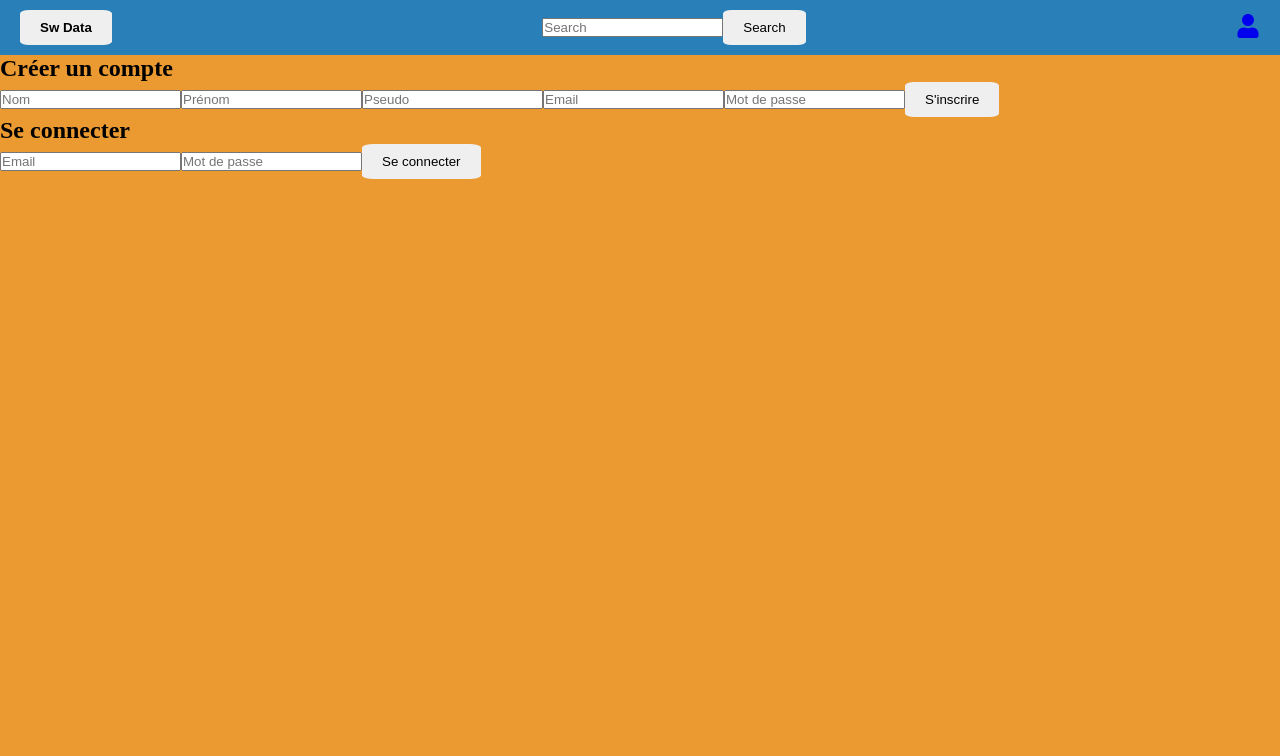
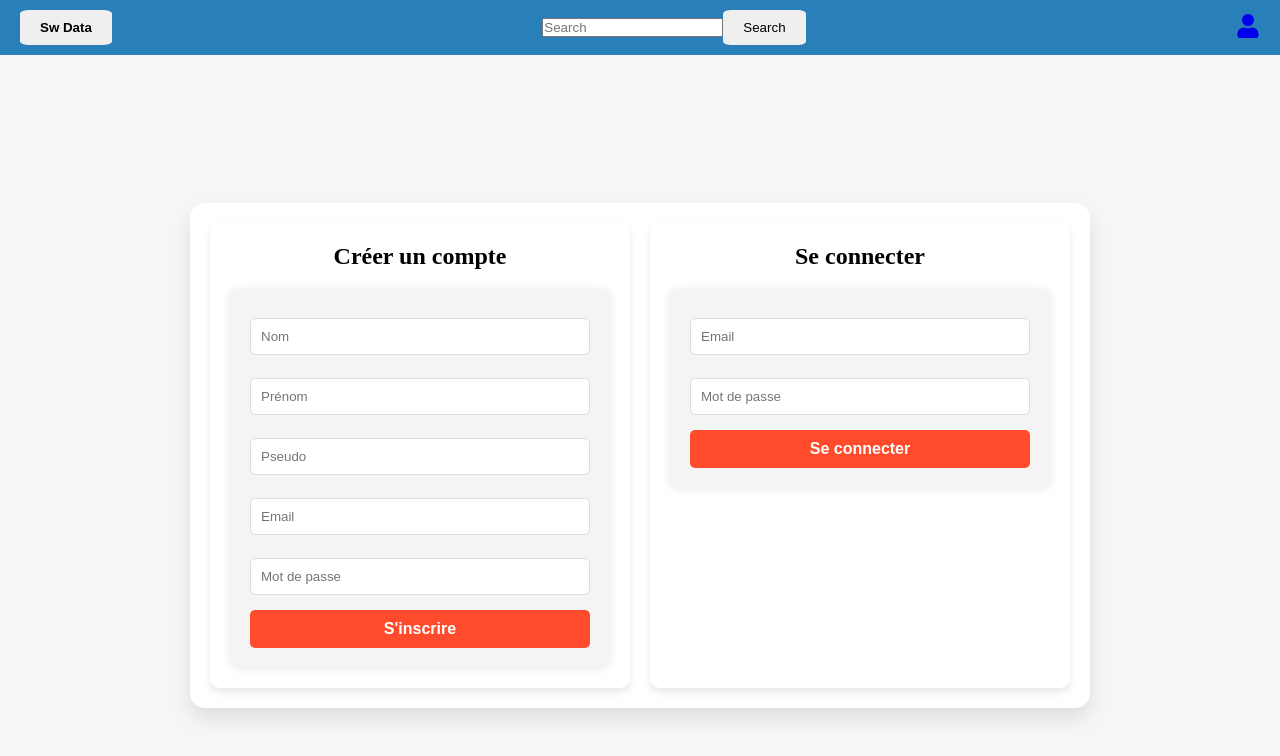
Before and after one commit to CorbiatFlorentin/SWData, a React (Create React App) app in the folder frontend/: page /Register in a window 1280 px wide. Shown: the top 756 px of the page. Built offline with nearby package versions, Linux system fonts and the light colour scheme.

Commit message:
Prob fix 85% de register fait coté front

```diff
--- a/frontend/package.json
+++ b/frontend/package.json
@@ -38,5 +38,8 @@
       "last 1 firefox version",
       "last 1 safari version"
     ]
+  },
+  "devDependencies": {
+    "@babel/plugin-proposal-private-property-in-object": "^7.21.11"
   }
 }
--- a/frontend/src/App.css
+++ b/frontend/src/App.css
@@ -269,3 +269,66 @@ button {
 .register-form button:hover {
   background-color: #218838;
 }
+
+.auth-wrapper {
+  display: flex;
+  justify-content: center;
+  align-items: center;
+  height: 100vh; /* Prend toute la hauteur de la page */
+  background-color: #f6f5f7;
+}
+
+.auth-container {
+  display: flex;
+  justify-content: space-between;
+  gap: 20px; /* Espace entre les deux sections */
+  background-color: white;
+  border-radius: 15px;
+  padding: 20px;
+  box-shadow: 0 10px 20px rgba(0, 0, 0, 0.1);
+  max-width: 900px; /* Limite la largeur globale */
+  width: 100%; /* Adapte la largeur aux petits écrans */
+}
+
+.auth-section {
+  flex: 1; /* Sections de largeur égale */
+  padding: 20px;
+  border-radius: 10px;
+  background-color: #fff;
+  box-shadow: 0 4px 8px rgba(0, 0, 0, 0.1);
+  text-align: center;
+}
+
+.auth-section h2 {
+  margin-bottom: 20px;
+}
+
+.auth-section form {
+  display: flex;
+  flex-direction: column;
+  align-items: center;
+}
+
+.auth-section input {
+  margin-bottom: 15px;
+  width: 100%;
+  padding: 10px;
+  border: 1px solid #ddd;
+  border-radius: 5px;
+}
+
+.auth-section button {
+  width: 100%;
+  padding: 10px;
+  background-color: #FF4B2B;
+  color: white;
+  font-weight: bold;
+  border: none;
+  border-radius: 5px;
+  cursor: pointer;
+  transition: background-color 0.3s;
+}
+
+.auth-section button:hover {
+  background-color: #e84326;
+}
--- a/frontend/src/AppRoutes.js
+++ b/frontend/src/AppRoutes.js
@@ -6,6 +6,9 @@ import Arena from './ArenaPage';
 import Donjons from './DonjonsPage';
 import Occupation from './OccupationPage';
 import Codex from './CodexPage';
+import Toa from './ToaPage';
+import PatchNotes from './PatchNotesPage';
+
 
 function AppRoutes() {
   return (
@@ -13,9 +16,11 @@ function AppRoutes() {
       <Route path="/Register" element={<Register />} /> {/* Route pour Register */}
       <Route path="/" element={<App />} /> {/* Route pour la page d'accueil */}
       <Route path='/Arena' element={<Arena />} />
-      <Route path='/Donjon' element={<Donjons/>} />
+      <Route path='/donjons' element={<Donjons/>} />
       <Route path='/Occupation' element={<Occupation/>} />
       <Route path='/Codex' element={<Codex/>} />
+      <Route path='/Toa' element={<Toa/>} />
+      <Route path='/PatchNotes' element={<PatchNotes/>} />
 
     </Routes>
   );
--- /dev/null
+++ b/frontend/src/Register.css
@@ -0,0 +1,239 @@
+@import url('https://fonts.googleapis.com/css?family=Montserrat:400,800');
+
+* {
+  box-sizing: border-box;
+}
+.navbar {
+    display: flex;
+    justify-content: space-between;
+    align-items: center;
+    background-color: #333;
+    padding: 10px 20px;
+    color: white;
+  }
+
+  .navbar a {
+    color: white;
+    text-decoration: none;
+    margin: 0 15px;
+  }
+
+  .navbar a:hover {
+    text-decoration: underline;
+  }
+
+
+body {
+  background: #f6f5f7;
+  display: flex;
+  justify-content: center;
+  align-items: center;
+  flex-direction: column;
+  font-family: 'Montserrat', sans-serif;
+  height: 100vh;
+  margin: -20px 0 50px;
+}
+
+h1 {
+  font-weight: bold;
+  margin: 0;
+}
+
+h2 {
+  text-align: center;
+}
+
+p {
+  font-size: 14px;
+  font-weight: 100;
+  line-height: 20px;
+  letter-spacing: 0.5px;
+  margin: 20px 0 30px;
+}
+
+button {
+  border-radius: 20px;
+  border: 1px solid #FF4B2B;
+  background-color: #FF4B2B;
+  color: #FFFFFF;
+  font-size: 12px;
+  font-weight: bold;
+  padding: 12px 45px;
+  letter-spacing: 1px;
+  text-transform: uppercase;
+  transition: transform 80ms ease-in;
+}
+
+button:active {
+  transform: scale(0.95);
+}
+
+button:focus {
+  outline: none;
+}
+
+button.ghost {
+  background-color: transparent;
+  border-color: #FFFFFF;
+}
+
+form {
+  background-color: #FFFFFF;
+  display: flex;
+  align-items: center;
+  justify-content: center;
+  flex-direction: column;
+  padding: 0 50px;
+  height: 100%;
+  text-align: center;
+}
+
+input {
+  background-color: #eee;
+  border: none;
+  padding: 12px 15px;
+  margin: 8px 0;
+  width: 100%;
+}
+
+.container {
+  background-color: #fff;
+  border-radius: 10px;
+  box-shadow: 0 14px 28px rgba(0, 0, 0, 0.25),
+              0 10px 10px rgba(0, 0, 0, 0.22);
+  position: relative;
+  overflow: hidden;
+  width: 768px;
+  max-width: 100%;
+  min-height: 480px;
+}
+
+.form-container {
+  position: absolute;
+  top: 0;
+  height: 100%;
+  transition: all 0.6s ease-in-out;
+}
+
+.sign-in-container {
+  left: 0;
+  width: 50%;
+  z-index: 2;
+}
+
+.container.right-panel-active .sign-in-container {
+  transform: translateX(100%);
+}
+
+.sign-up-container {
+  left: 0;
+  width: 50%;
+  opacity: 0;
+  z-index: 1;
+}
+
+.container.right-panel-active .sign-up-container {
+  transform: translateX(100%);
+  opacity: 1;
+  z-index: 5;
+  animation: show 0.6s;
+}
+
+@keyframes show {
+  0%, 49.99% {
+    opacity: 0;
+    z-index: 1;
+  }
+
+  50%, 100% {
+    opacity: 1;
+    z-index: 5;
+  }
+}
+
+.overlay-container {
+  position: absolute;
+  top: 0;
+  left: 50%;
+  width: 50%;
+  height: 100%;
+  overflow: hidden;
+  transition: transform 0.6s ease-in-out;
+  z-index: 100;
+}
+
+.container.right-panel-active .overlay-container {
+  transform: translateX(-100%);
+}
+
+.overlay {
+  background: #FF416C;
+  background: -webkit-linear-gradient(to right, #FF4B2B, #FF416C);
+  background: linear-gradient(to right, #FF4B2B, #FF416C);
+  background-repeat: no-repeat;
+  background-size: cover;
+  background-position: 0 0;
+  color: #FFFFFF;
+  position: relative;
+  left: -100%;
+  height: 100%;
+  width: 200%;
+  transform: translateX(0);
+  transition: transform 0.6s ease-in-out;
+}
+
+.container.right-panel-active .overlay {
+  transform: translateX(50%);
+}
+
+.overlay-panel {
+  position: absolute;
+  display: flex;
+  align-items: center;
+  justify-content: center;
+  flex-direction: column;
+  padding: 0 40px;
+  text-align: center;
+  top: 0;
+  height: 100%;
+  width: 50%;
+  transform: translateX(0);
+  transition: transform 0.6s ease-in-out;
+}
+
+.overlay-left {
+  transform: translateX(-20%);
+}
+
+.container.right-panel-active .overlay-left {
+  transform: translateX(0);
+}
+
+.overlay-right {
+  right: 0;
+  transform: translateX(0);
+}
+
+.container.right-panel-active .overlay-right {
+  transform: translateX(20%);
+}
+
+footer {
+  background-color: #222;
+  color: #fff;
+  font-size: 14px;
+  bottom: 0;
+  position: fixed;
+  left: 0;
+  right: 0;
+  text-align: center;
+  z-index: 999;
+}
+
+footer p {
+  margin: 10px 0;
+}
+
+footer i {
+  color: red;
+}
--- a/frontend/src/Register.js
+++ b/frontend/src/Register.js
@@ -1,8 +1,8 @@
 import React, { useState } from 'react';
-import { useUser } from './UserContext'; // Utiliser le contexte utilisateur
+import { useUser } from './UserContext';
 
 const Register = () => {
-  const { setUser } = useUser(); // Mettre à jour le contexte utilisateur
+  const { setUser } = useUser();
   const [registerData, setRegisterData] = useState({
     nom: '',
     prenom: '',
@@ -46,13 +46,13 @@ const Register = () => {
         console.log('Response JSON Parsed:', data);
       } catch (err) {
         console.error('Erreur lors de la conversion JSON:', err);
-        console.log('Response Text:', await response.text()); // Log le texte brut si ce n'est pas un JSON
+        console.log('Response Text:', await response.text());
         return;
       }
 
       if (response.ok) {
         alert('Inscription réussie');
-        setUser({ pseudo: registerData.pseudo }); // Mettre à jour le contexte avec le pseudo
+        setUser({ pseudo: registerData.pseudo });
       } else {
         alert(data.error);
       }
@@ -74,14 +74,14 @@ const Register = () => {
         body: JSON.stringify(loginData)
       });
 
-      console.log('Response Status:', response.status); // Ajoutez ceci
-      console.log('Response Headers:', response.headers); // Ajoutez ceci
+      console.log('Response Status:', response.status);
+      console.log('Response Headers:', response.headers);
 
       const data = await response.json();
       console.log('Response Data:', data);
 
       if (response.ok) {
-        alert('Connexion réussie');
+        //alert('Connexion réussie');
         setUser({ pseudo: data.pseudo }); // Mettre à jour le contexte avec le pseudo retourné par le serveur
       } else {
         alert(data.error);
@@ -92,10 +92,11 @@ const Register = () => {
   };
 
   return (
-    <div className="auth-page">
-      <div className="register-section">
+    <div className="auth-wrapper">
+      <div className="auth-container">
+        <div className="auth-section register-section">
           <h2>Créer un compte</h2>
-        <form onSubmit={handleRegisterSubmit}>
+          <form onSubmit={handleRegisterSubmit} className="register-form">
             <input type="text" name="nom" placeholder="Nom" onChange={handleRegisterChange} required />
             <input type="text" name="prenom" placeholder="Prénom" onChange={handleRegisterChange} required />
             <input type="text" name="pseudo" placeholder="Pseudo" onChange={handleRegisterChange} required />
@@ -103,19 +104,20 @@ const Register = () => {
             <input type="password" name="mot_de_passe" placeholder="Mot de passe" onChange={handleRegisterChange} required />
             <button type="submit">S'inscrire</button>
           </form>
-
         </div>
 
-      <div className="login-section">
+        <div className="auth-section login-section">
           <h2>Se connecter</h2>
-        <form onSubmit={handleLoginSubmit}>
+          <form onSubmit={handleLoginSubmit} className="register-form">
             <input type="email" name="email" placeholder="Email" onChange={handleLoginChange} required />
             <input type="password" name="mot_de_passe" placeholder="Mot de passe" onChange={handleLoginChange} required />
             <button type="submit">Se connecter</button>
           </form>
         </div>
       </div>
+    </div>
   );
+
 };
 
 export default Register;
--- a/frontend/src/ToaPage.js
+++ b/frontend/src/ToaPage.js
@@ -1,11 +1,10 @@
 // src/ToaPage.js
 import React from 'react';
-import Navbar from './Navbar'; // Importe le composant Navbar si nécessaire
+
 
 const ToaPage = () => {
   return (
     <div>
-      <Navbar />  {/* Si tu veux garder le même Navbar sur toutes les pages */}
       <div className="page-container">
         <h1>Toa</h1>
         <p>
```
Also changed, not shown: frontend/src/LoginPage.js (deleted), 1 other file (tests, documents, lock files or other folders). Lines whose indentation alone changed are shown as unchanged.
